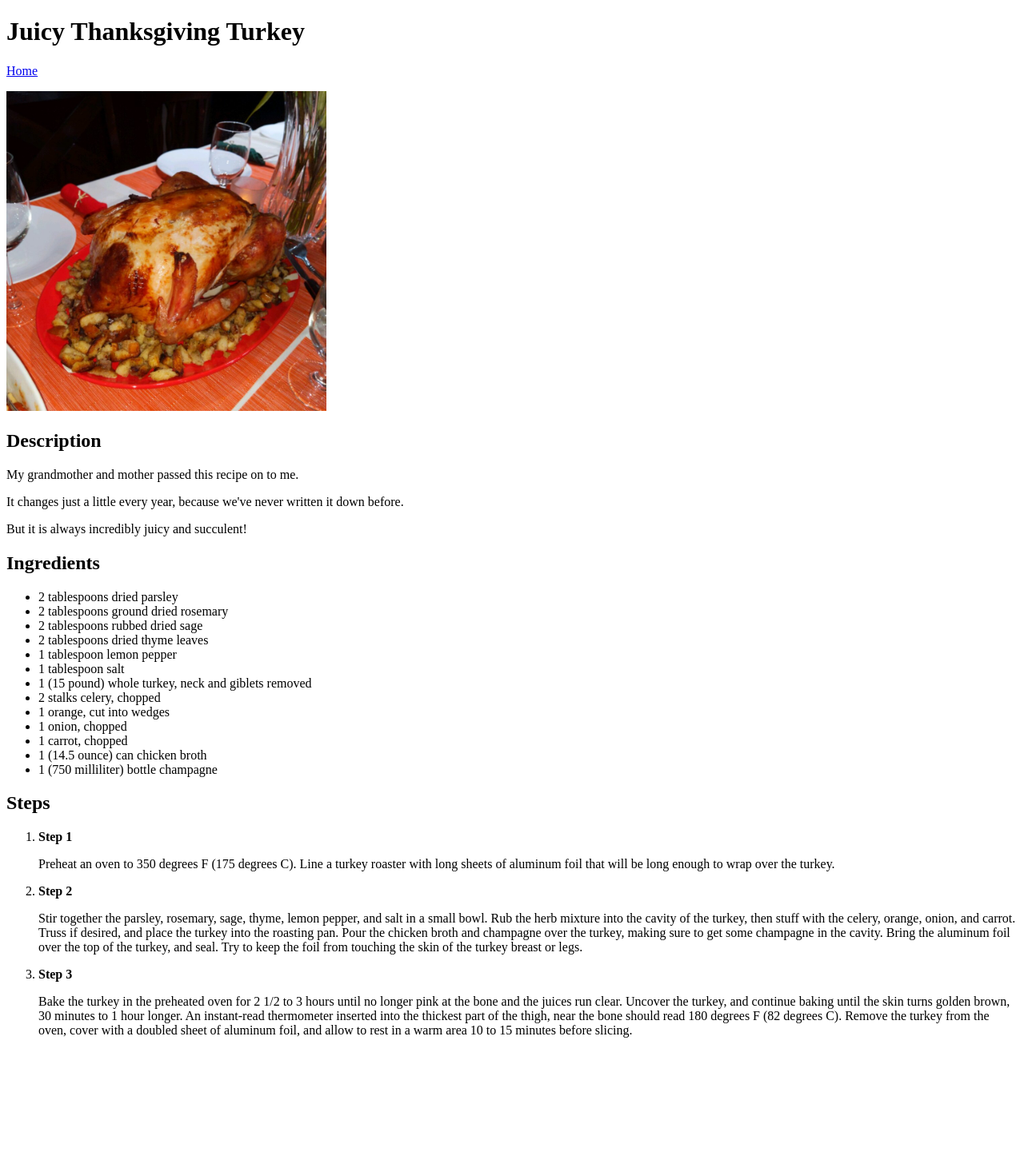
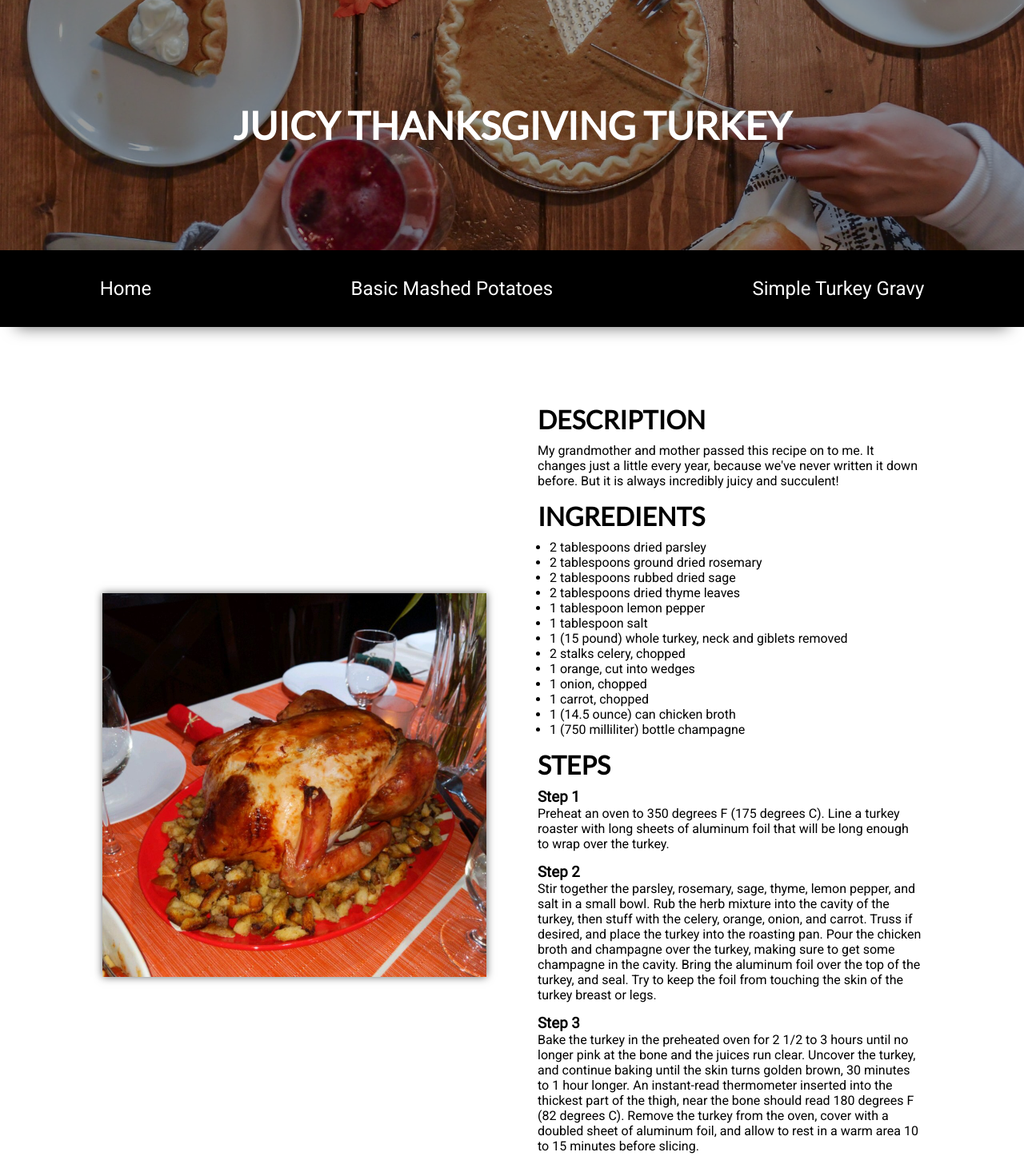
Before and after one commit to erikJonsberg/odin-recipes, a plain HTML site: page odin-recipes/turkey.html in a window 1280 px wide. Shown: the whole page at 80% size. Before the commit the page ends 1314 px from the top, so only its background shows below. Drawn offline with Linux system fonts and the light colour scheme.

Commit message:
boring final commit

```diff
--- a/odin-recipes/turkey.html
+++ b/odin-recipes/turkey.html
@@ -5,17 +5,34 @@
     <meta charset="UTF-8">
     <meta http-equiv="X-UA-Compatible" content="IE=edge">
     <meta name="viewport" content="width=device-width, initial-scale=1.0">
+    <link rel="stylesheet" href="../style.css">
+    <link rel="preconnect" href="https://fonts.googleapis.com">
+    <link rel="preconnect" href="https://fonts.gstatic.com" crossorigin>
+    <link href="https://fonts.googleapis.com/css2?family=Roboto&display=swap" rel="stylesheet">
+    <link rel="preconnect" href="https://fonts.googleapis.com">
+    <link rel="preconnect" href="https://fonts.gstatic.com" crossorigin>
+    <link href="https://fonts.googleapis.com/css2?family=Lato&family=Roboto&display=swap" rel="stylesheet">
     <title>Juicy Thanksgiving Turkey</title>
 </head>
 
 <body>
-    <h1>Juicy Thanksgiving Turkey</h1>
-    <p><a href="../index.html">Home</a></p>
-    <img style="width:400px;" src="../images/turkey.jpg" alt="Juicy Thanksgiving Turkey" />
-    <h2>Description</h2>
-    <p>My grandmother and mother passed this recipe on to me. </p>
-    <p>It changes just a little every year, because we've never written it down before. </p>
-    <p>But it is always incredibly juicy and succulent!</p>
+    <header>
+        <h1 class='title'>Juicy Thanksgiving Turkey</h1>
+        <nav>
+            <a href="../home">Home</a>
+            <a href="./mashed-potatoes.html">Basic Mashed Potatoes</a>
+            <a href="./turkey-gravy.html">Simple Turkey Gravy</a>
+        </nav>
+    </header>
+    <section class="container">
+        <div class="col">
+            <div class="page-image">
+                <img src="../images/turkey.jpg" alt="Juicy Thanksgiving Turkey" />
+            </div>
+        </div>
+        <div class="col">
+            <h2 class="page-heading">Description</h2>
+            <p>My grandmother and mother passed this recipe on to me. It changes just a little every year, because we've never written it down before. But it is always incredibly juicy and succulent!</p>
 
             <h2>Ingredients</h2>
             <ul>
@@ -37,25 +54,26 @@
             <h2>Steps</h2>
             <ol>
                 <li>
-            <strong>Step 1</strong>
+                    <h3>Step 1</h3>
                     <p>Preheat an oven to 350 degrees F (175 degrees C). Line a turkey roaster with long sheets of aluminum foil that will be long enough to wrap over the turkey.</p>
                 </li>
                 <li>
-            <strong>Step 2</strong>
-            <p>Stir together the parsley, rosemary, sage, thyme, lemon pepper, and salt in a small bowl. Rub the herb mixture into the cavity of the turkey, then stuff with the celery, orange, onion, and carrot. Truss if desired, and place the turkey into
-                the roasting pan. Pour the chicken broth and champagne over the turkey, making sure to get some champagne in the cavity. Bring the aluminum foil over the top of the turkey, and seal. Try to keep the foil from touching the skin of the turkey
-                breast or legs.</p>
+                    <h3>Step 2</h3>
+                    <p>Stir together the parsley, rosemary, sage, thyme, lemon pepper, and salt in a small bowl. Rub the herb mixture into the cavity of the turkey, then stuff with the celery, orange, onion, and carrot. Truss if desired, and place the turkey
+                        into the roasting pan. Pour the chicken broth and champagne over the turkey, making sure to get some champagne in the cavity. Bring the aluminum foil over the top of the turkey, and seal. Try to keep the foil from touching the
+                        skin of the turkey breast or legs.</p>
                 </li>
                 <li>
-            <strong>Step 3</strong>
-            <p>Bake the turkey in the preheated oven for 2 1/2 to 3 hours until no longer pink at the bone and the juices run clear. Uncover the turkey, and continue baking until the skin turns golden brown, 30 minutes to 1 hour longer. An instant-read thermometer
-                inserted into the thickest part of the thigh, near the bone should read 180 degrees F (82 degrees C). Remove the turkey from the oven, cover with a doubled sheet of aluminum foil, and allow to rest in a warm area 10 to 15 minutes before
-                slicing.
+                    <h3>Step 3</h3>
+                    <p>Bake the turkey in the preheated oven for 2 1/2 to 3 hours until no longer pink at the bone and the juices run clear. Uncover the turkey, and continue baking until the skin turns golden brown, 30 minutes to 1 hour longer. An instant-read
+                        thermometer inserted into the thickest part of the thigh, near the bone should read 180 degrees F (82 degrees C). Remove the turkey from the oven, cover with a doubled sheet of aluminum foil, and allow to rest in a warm area 10
+                        to 15 minutes before slicing.
                     </p>
                 </li>
 
             </ol>
-
+        </div>
+    </section>
 </body>
 
 </html>
--- a/style.css
+++ b/style.css
@@ -1,3 +1,9 @@
+    * {
+        padding: 0;
+        margin: 0;
+        box-sizing: border-box;
+    }
+
     body {
         font-family: 'Roboto', sans-serif;
         font-size: 16px;
@@ -6,4 +12,90 @@ body {
     h1 {
         font-family: 'Lato', sans-serif;
         font-size: 3rem;
+        text-transform: uppercase;
+        padding-top: 8rem;
+        padding-bottom: 8rem;
+        text-align: center;
     }
+
+    h2 {
+        font-family: 'Lato', sans-serif;
+        font-size: 2rem;
+        text-transform: uppercase;
+        margin-bottom: 10px;
+    }
+
+    p,
+    ol,
+    ul {
+        margin-bottom: 15px;
+    }
+
+    ol {
+        list-style: none;
+    }
+
+    ul {
+        margin-left: 15px;
+    }
+
+    header {
+        background: url('./images/header-bg.jpg') rgba(0, 0, 0, 0.4);
+        background-size: cover;
+        background-position: center;
+        background-blend-mode: multiply;
+    }
+
+    .title {
+        color: #fff;
+    }
+
+    .page-image {
+        display: flex;
+        justify-content: center;
+        align-items: center;
+    }
+
+    .page-image img {
+        max-width: 100%;
+        width: 100%;
+        box-shadow: 0 0 10px 0 rgba(0, 0, 0, 0.6);
+    }
+
+    .container {
+        display: flex;
+        flex-direction: row;
+        padding: 6rem;
+    }
+
+    .col {
+        flex: 0 1 50%;
+        margin-left: 2rem;
+        margin-right: 2rem;
+        flex-direction: column;
+        align-self: center;
+    }
+
+    nav {
+        display: flex;
+        justify-content: space-around;
+        padding-top: 1.5rem;
+        padding-bottom: 1.5rem;
+        background-color: #000;
+        box-shadow: 0 20px 20px -20px rgba(0, 0, 0, 0.6);
+    }
+
+    nav a {
+        font-size: 1.5rem;
+        text-decoration: none;
+        color: #fff;
+        padding-top: 10px;
+        padding-bottom: 10px;
+        transition: .25s all;
+    }
+
+    nav a:hover {
+        border-bottom: 5px solid #fff;
+        margin-bottom: -5px;
+        transition: .25s all;
+    }
```
Also changed, not shown: index.html (+8 -4 lines), odin-recipes/mashed-potatoes.html (+25 -5 lines), odin-recipes/turkey-gravy.html (+24 -3 lines), images/header-bg.jpg (added). Lines whose indentation alone changed are shown as unchanged.
